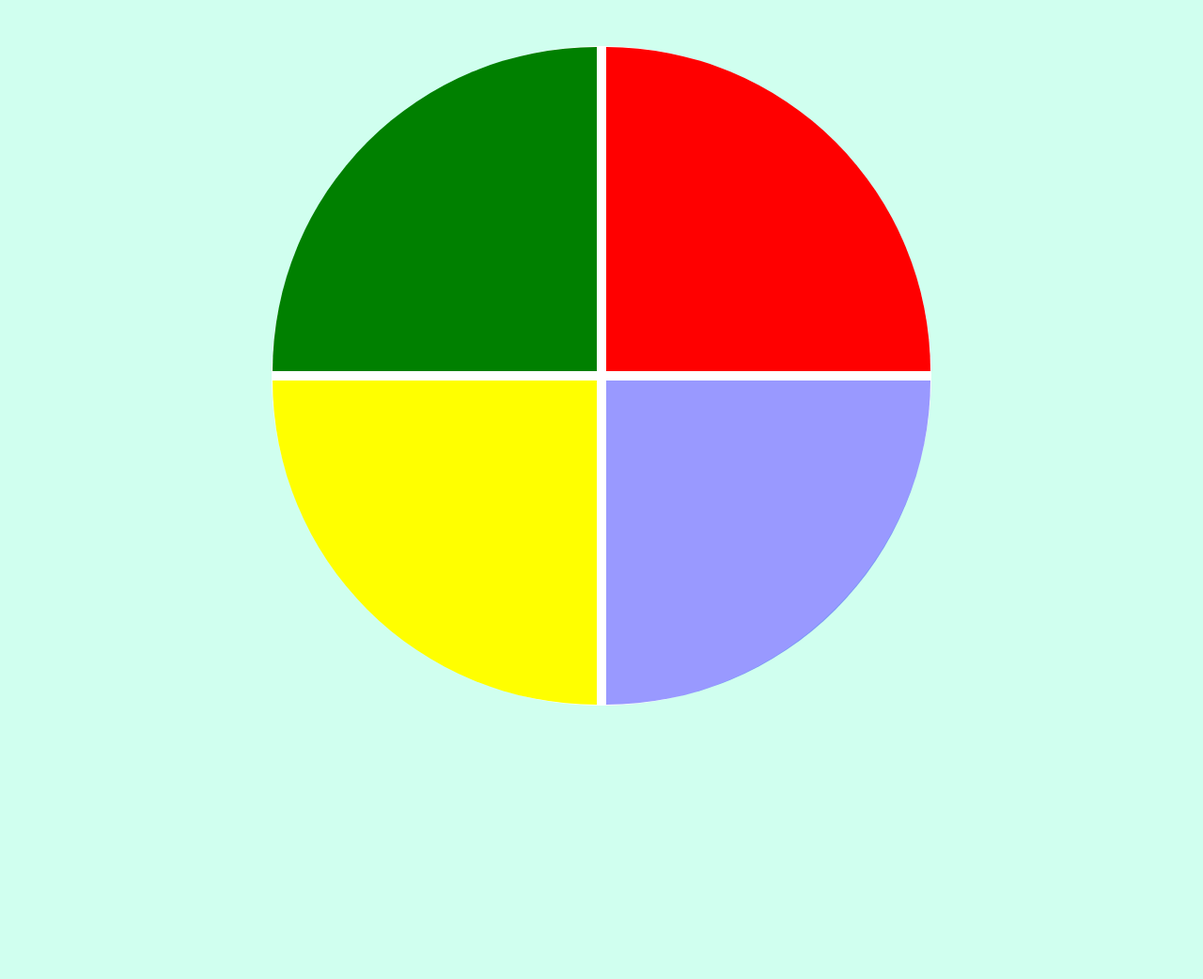
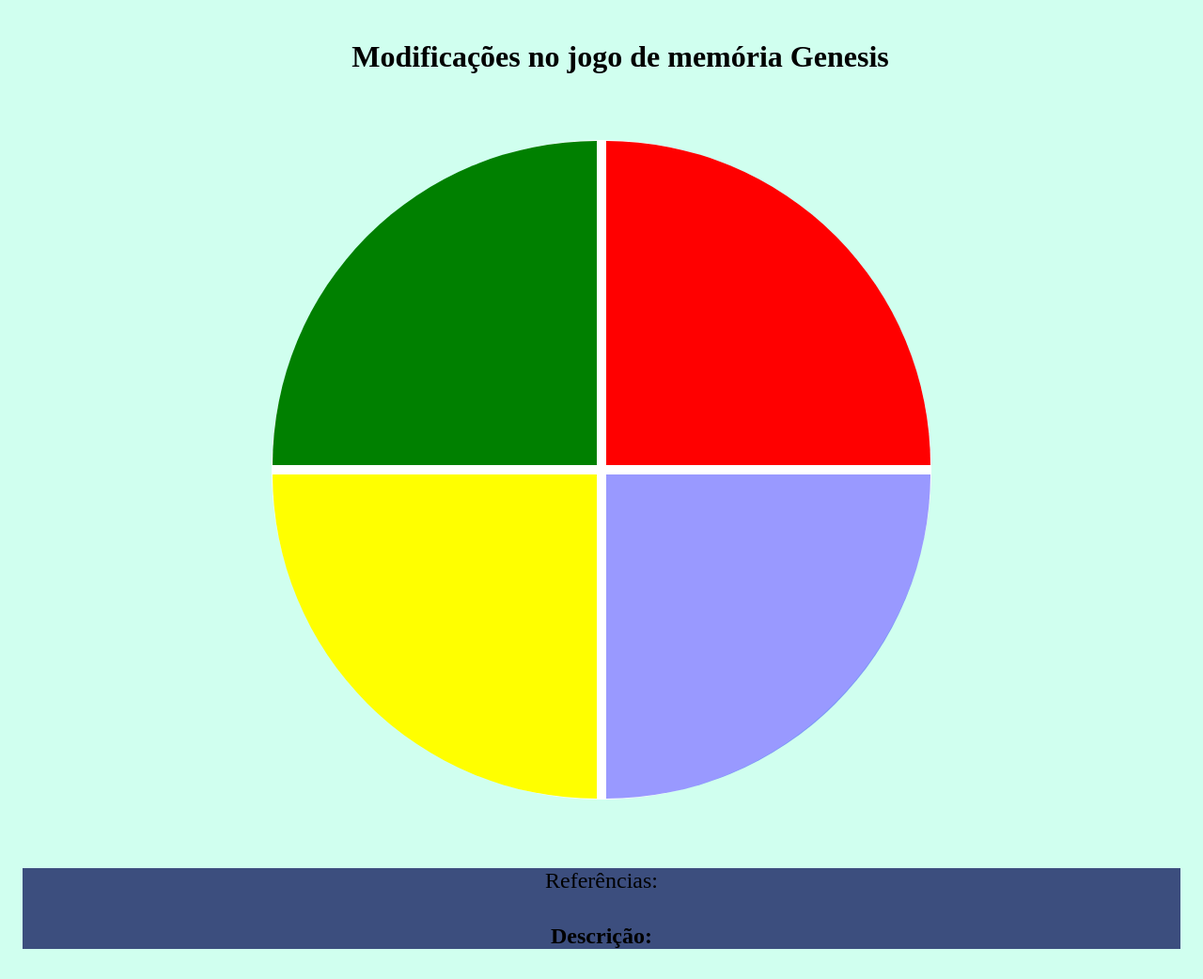
Before and after one commit to TiagoMerc/Jogo-Genesis---MODIFICADO, a plain HTML site: page index.html in a window 1280 px wide. Shown: the whole page at 94% size. Before the commit the page ends 800 px from the top, so only its background shows below. Drawn offline with Linux system fonts and the light colour scheme.

Commit message:
Alterações na estrutura da página e na estilização

```diff
--- a/index.html
+++ b/index.html
@@ -5,9 +5,10 @@
     <meta http-equiv="X-UA-Compatible" content="IE=edge" />
     <meta name="viewport" content="width=device-width, initial-scale=1.0" />
     <link rel="stylesheet" href="style.css" />
-    <title>Genesis</title>
+    <title>Modificações - Genesis</title>
   </head>
   <body>
+    <h1>Modificações no jogo de memória Genesis</h1>
     <div class="main-game">
       <div class="genius">
         <div class="blue"></div>
@@ -18,4 +19,10 @@
     </div>
     <script type="text/javascript" src="script.js"></script>
   </body>
+
+  <!--Rodapé-->
+  <footer class="reference">Referências:
+
+    <h4>Descrição:</h4>
+  </footer>
 </html>
--- a/style.css
+++ b/style.css
@@ -49,3 +49,18 @@ body {
 .selected {
   opacity: 0.4;
 }
+
+h1 {
+  font-size: 32px;
+  text-align: center;
+  margin-top: 42px;
+  padding-left: 40px;
+}
+
+.reference {
+  font-size: 24px;
+  text-align: center;
+  padding: auto;
+  margin: 24px;
+  background-color: rgb(60, 78, 126);
+}
```
Also changed, not shown: 1 other file.
